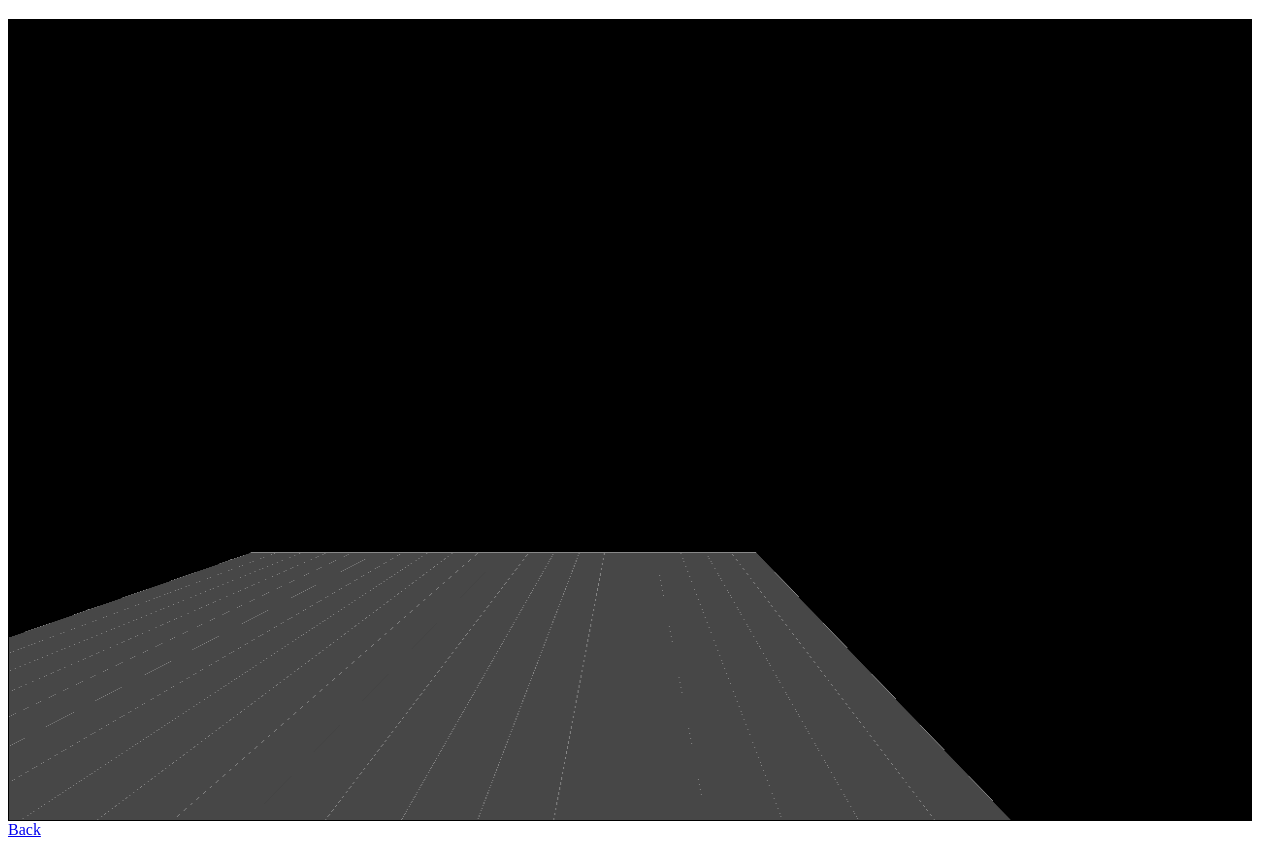
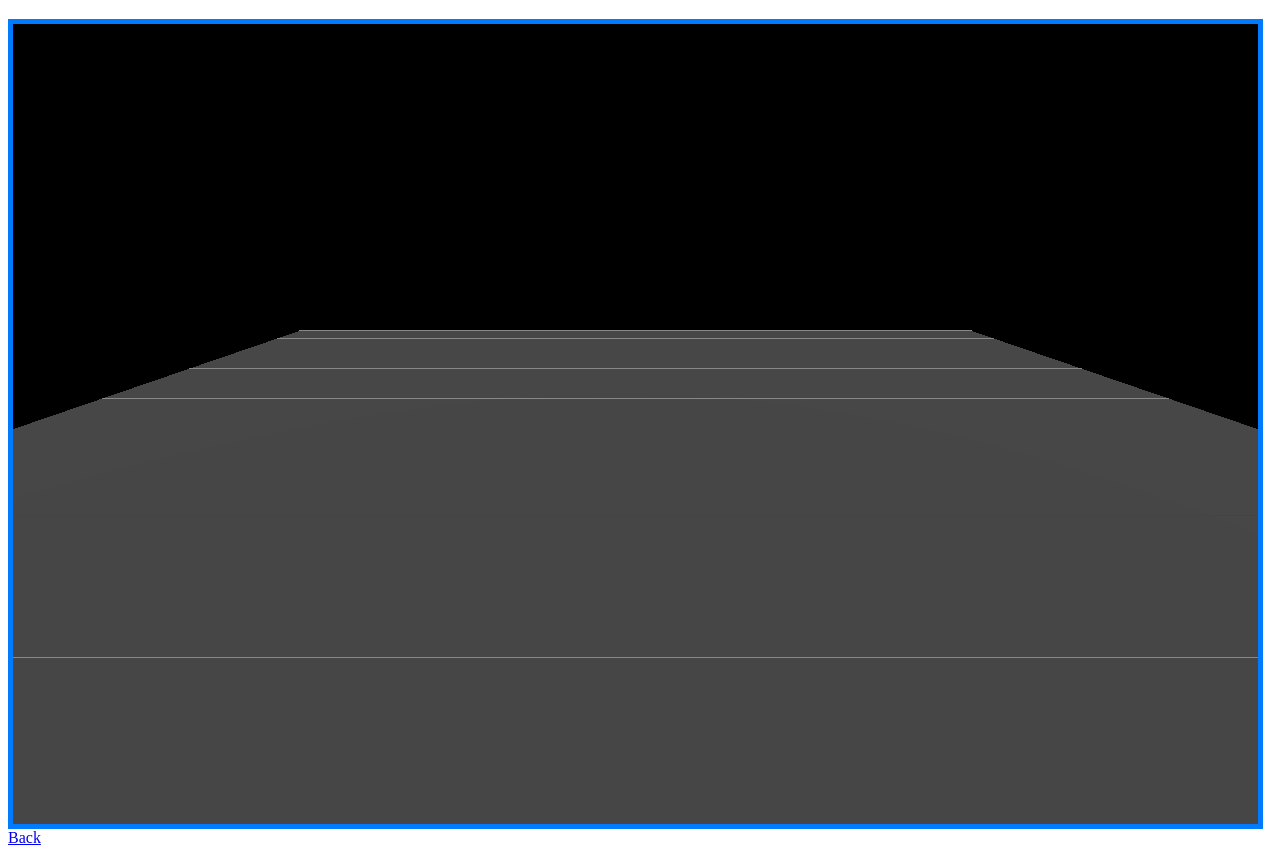
Before and after one commit to ULL-ESIT-PAI-2024-2025/2024-2025-pai-webgl-threejs-2024-2025-webglthreejs-team, a website with bundled scripts: page src/threeJS/public/figures/text_3D.html in a window 1280 px wide. Shown: the part 61-916 px from the top of the page. Built offline with nearby package versions, Linux system fonts and the light colour scheme; animation ran at ten frames a second.

Commit message:
reescribiendo código en funciones

```diff
--- a/src/threeJS/public/styles.css
+++ b/src/threeJS/public/styles.css
@@ -41,3 +41,10 @@ h1 {
 canvas {
   border: 1px solid black;
 }
+
+.fullscreen {
+  display: block;
+  border: 5px solid #007bff;
+  width: 100%;
+  height: 100%;
+}
--- a/src/threeJS/src/figures/text_in_3D.ts
+++ b/src/threeJS/src/figures/text_in_3D.ts
@@ -4,55 +4,70 @@ import { FontLoader } from 'three/examples/jsm/loaders/FontLoader';
 import { TextGeometry } from 'three/examples/jsm/geometries/TextGeometry';
 
 
-// Scene
-const scene = new THREE.Scene();
+function animate(controls: OrbitControls, scene: THREE.Scene, camera: THREE.PerspectiveCamera, renderer: THREE.WebGLRenderer): void {
+  requestAnimationFrame(() => (animate(controls, scene, camera, renderer)));
+  controls.update();
+  renderer.render(scene, camera);
+}
 
-// Camera
-const camera = new THREE.PerspectiveCamera(75, window.innerWidth / window.innerHeight, 0.1, 1000);
-camera.position.set(5, 5, 10);
+function createCamera(): THREE.PerspectiveCamera {
+  const FOV: number = 75;
+  const ASPECT_RATIO: number = window.innerWidth / window.innerHeight;
+  const NEAR: number = 0.1;
+  const FAR: number = 1000;
+  return new THREE.PerspectiveCamera(FOV, ASPECT_RATIO, NEAR, FAR);
+}
 
-// Create a renderer
-const renderer = new THREE.WebGLRenderer();
-renderer.setSize(window.innerWidth, window.innerHeight, false);
-renderer.domElement.classList.add('canvas');
+function createRenderer(): THREE.WebGLRenderer {
+  const renderer: THREE.WebGLRenderer = new THREE.WebGLRenderer();
+  renderer.domElement.classList.add("fullscreen");
+  const RIGHT_MARGIN: number = 35;
+  const CANVAS_WIDTH: number = window.innerWidth - RIGHT_MARGIN;
+  renderer.setSize(CANVAS_WIDTH, window.innerHeight);
+  return renderer;
+}
 
-const link: HTMLElement = document.querySelector('a')!;
-document.body.insertBefore(renderer.domElement, link);
+function addRendererToDOM(renderer: THREE.WebGLRenderer): void {
+  const ELEMENT_TO_ADD_AFTER: string = "h1";
+  const title: HTMLElement = document.querySelector(ELEMENT_TO_ADD_AFTER)!;
+  title.after(renderer.domElement);
+}
 
-// Asegurar que el canvas respete CSS
-renderer.domElement.style.height = "100vh";
-renderer.domElement.style.width = "97vw";
+function createOrbitControls(camera: THREE.PerspectiveCamera, renderer: THREE.WebGLRenderer): OrbitControls {
+  const controls: OrbitControls = new OrbitControls(camera, renderer.domElement);
+  controls.enableDamping = true;
+  return controls;
+}
 
-// Orbit Controls
-const controls = new OrbitControls(camera, renderer.domElement);
-controls.enableDamping = true;
-
-// Grid Helper
-const gridHelper = new THREE.GridHelper(20, 20);
+function addGridHelper(scene: THREE.Scene): void {
+  const gridHelper: THREE.GridHelper = new THREE.GridHelper(20, 20);
   gridHelper.position.y = -0.1;
   scene.add(gridHelper);
+}
 
-// Plane
-const planeGeometry = new THREE.PlaneGeometry(20, 20);
-const planeMaterial = new THREE.MeshStandardMaterial({ color: 0x808080, side: THREE.DoubleSide });
-const plane = new THREE.Mesh(planeGeometry, planeMaterial);
+function addPlane(scene: THREE.Scene): void {
+  const planeGeometry: THREE.PlaneGeometry = new THREE.PlaneGeometry(20, 20);
+  const planeMaterial: THREE.MeshStandardMaterial = new THREE.MeshStandardMaterial({ color: 0x808080, side: THREE.DoubleSide });
+  const plane: THREE.Mesh = new THREE.Mesh(planeGeometry, planeMaterial);
   plane.rotation.x = -Math.PI / 2;
   plane.position.y = -0.1;
   scene.add(plane);
+}
 
-// Light
-const ambientLight = new THREE.AmbientLight(0xffffff, 0.5);
+function addLighting(scene: THREE.Scene): void {
+  const ambientLight: THREE.AmbientLight = new THREE.AmbientLight(0xffffff, 0.5);
   scene.add(ambientLight);
 
-const directionalLight = new THREE.DirectionalLight(0xffffff, 0.5);
+  const directionalLight: THREE.DirectionalLight = new THREE.DirectionalLight(0xffffff, 0.5);
   directionalLight.position.set(5, 10, 7.5);
   scene.add(directionalLight);
+}
 
-const material = new THREE.MeshStandardMaterial({ color: 0x0077ff });
-// Font Loader
+
+function addText(scene: THREE.Scene, material: THREE.Material, text: string): void {
   const loader = new FontLoader();
   loader.load('http://localhost:3000/src/figures/Hefana_Regular.json', (font) => {
-  const textGeometry = new TextGeometry('Hello 3D!', {
+    const textGeometry = new TextGeometry(text, {
       font: font,
       size: 1,
       depth: 0.5,
@@ -64,21 +79,25 @@ loader.load('http://localhost:3000/src/figures/Hefana_Regular.json', (font) => {
     });
 
     const textMesh = new THREE.Mesh(textGeometry, material);
-  textMesh.position.set(0, 1, 0);
+    textMesh.position.set(-5, 1, 0);
     scene.add(textMesh);
   });
-// Animation Loop
-function animate() {
-  requestAnimationFrame(animate);
-  controls.update();
-  renderer.render(scene, camera);
 }
 
-animate();
+function main(): void {
+  const SCENE: THREE.Scene = new THREE.Scene();
+  const CAMERA: THREE.PerspectiveCamera = createCamera();
+  const RENDERER: THREE.WebGLRenderer = createRenderer();
+  const CONTROLS: OrbitControls = createOrbitControls(CAMERA, RENDERER);
+  addRendererToDOM(RENDERER);
+  CAMERA.position.set(0, 3, 5);
+  CAMERA.lookAt(0, 1, 0);
+  addGridHelper(SCENE);
+  addPlane(SCENE);
+  addLighting(SCENE);
+  const material: THREE.MeshStandardMaterial = new THREE.MeshStandardMaterial({ color: 0x0077ff });
+  addText(SCENE, material, "Hello, 3D World!");
+  animate(CONTROLS, SCENE, CAMERA, RENDERER);
+}
 
-// Handle Window Resize
-window.addEventListener('resize', () => {
-  camera.aspect = window.innerWidth / window.innerHeight;
-  camera.updateProjectionMatrix();
-  renderer.setSize(window.innerWidth, window.innerHeight);
-});
+main();
```
Also changed, not shown: src/threeJS/src/figures/simple_primitives.ts (+61 -42 lines), src/threeJS/src/first-scene/cube.ts (+41 -19 lines), src/threeJS/src/first-scene/render_blank_scene.ts (+31 -12 lines), src/threeJS/src/first-scene/render_on_existing_canvas.ts (+26 -12 lines), src/threeJS/src/util/render_on_existing_canvas.ts (deleted, +0 -16 lines). Lines whose indentation alone changed are shown as unchanged.
